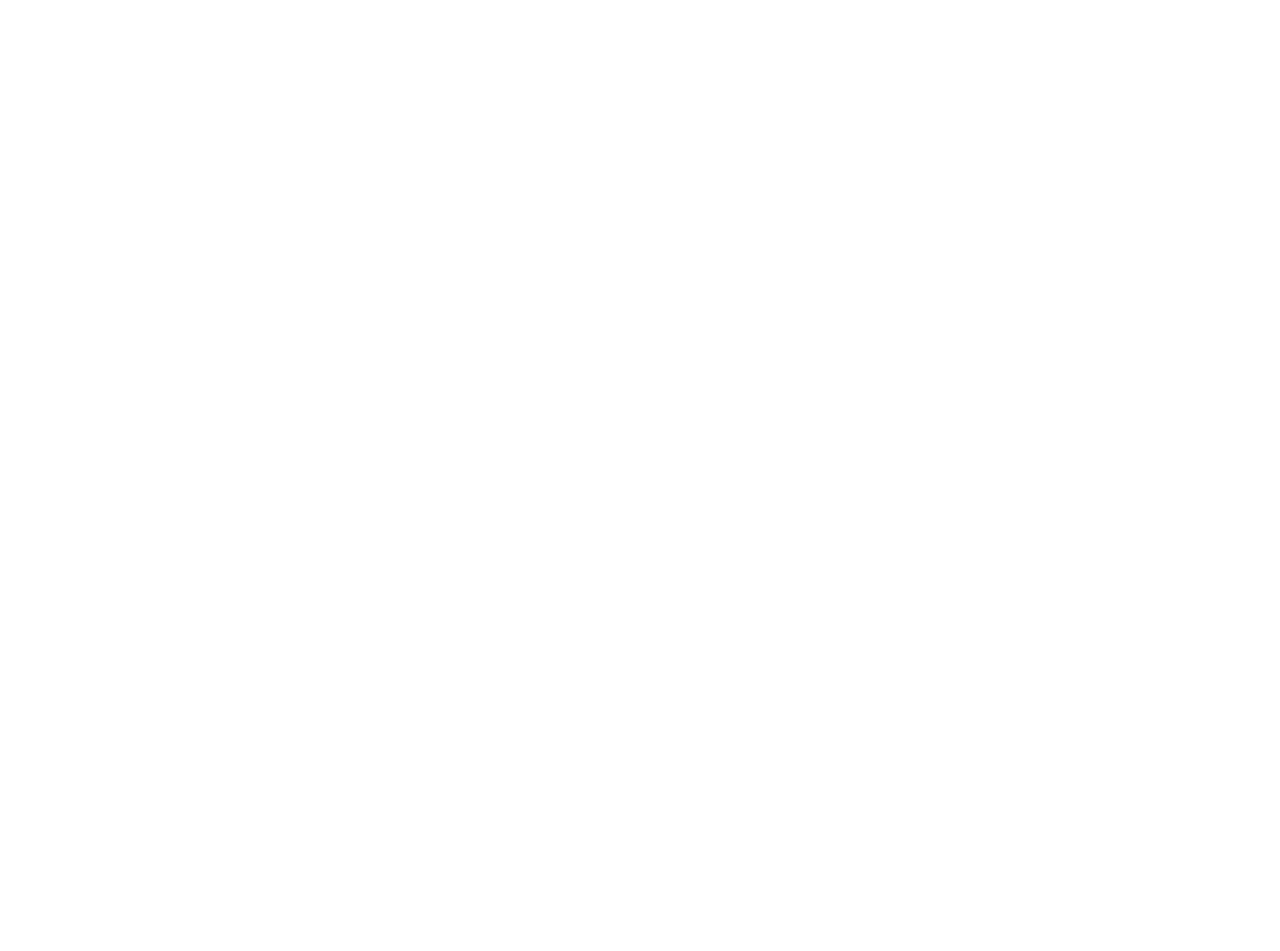
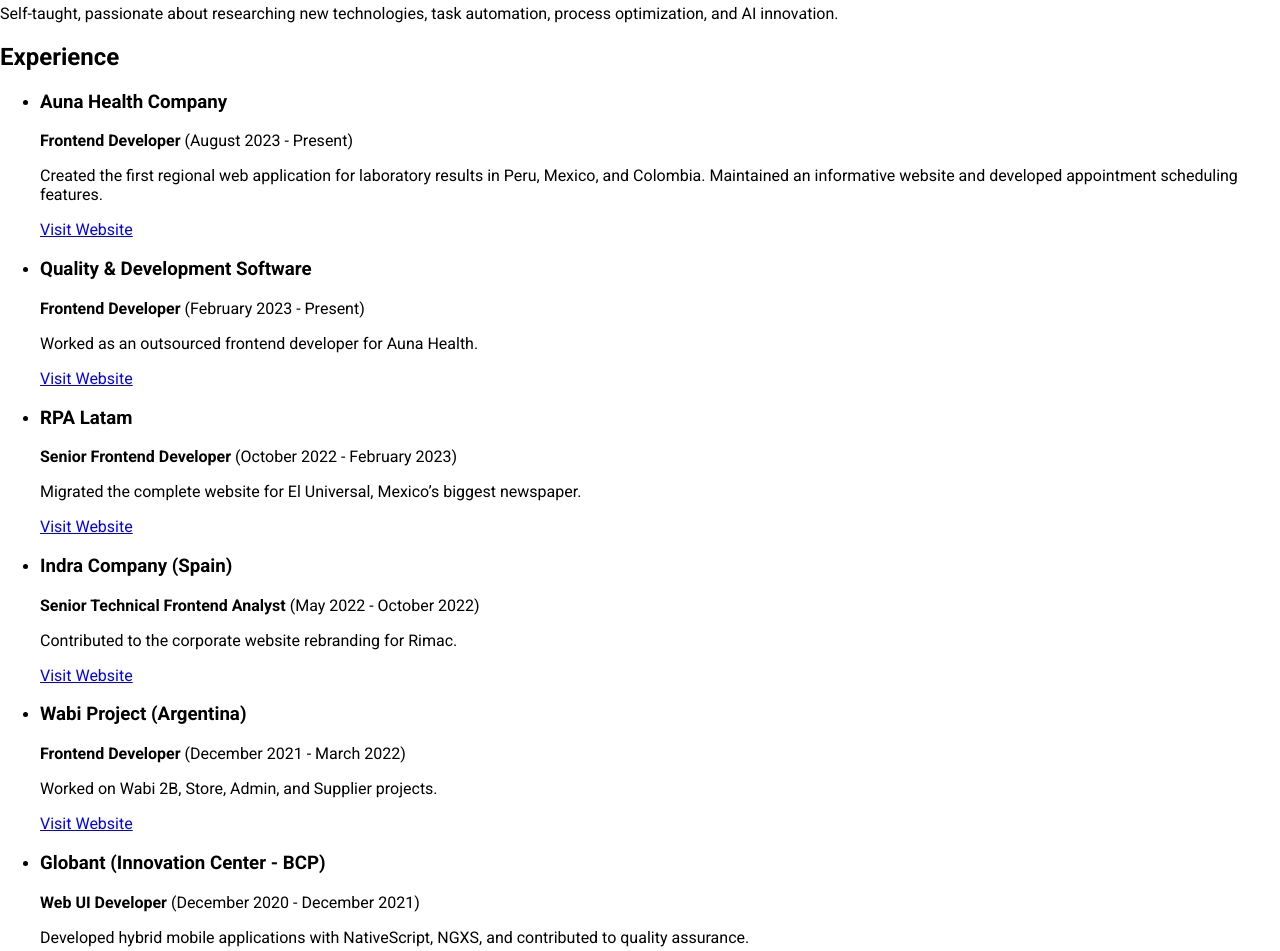
Before and after one commit to renaco/elrena.co, a Next.js app: page /home in a window 1280 px wide. Shown: the part 801-1752 px from the top of the page. Before the commit the page ends 814 px from the top, so only its background shows below. Built offline with nearby package versions, Linux system fonts and the light colour scheme.

Commit message:
feat: add portfolio header and experience list components

```diff
--- /dev/null
+++ b/components/portfolio/Header.tsx
@@ -0,0 +1,15 @@
+import React from "react";
+
+const Header: React.FC = () => {
+  return (
+    <header className="p-6 bg-gray-900 text-white text-center rounded-lg shadow-md">
+      <h1 className="text-2xl font-bold">Front-End Developer</h1>
+      <p className="mt-2 text-lg">
+        Self-taught, passionate about researching new technologies, task
+        automation, process optimization, and AI innovation.
+      </p>
+    </header>
+  );
+};
+
+export default Header;
--- /dev/null
+++ b/components/portfolio/index.tsx
@@ -0,0 +1,99 @@
+import { PortfolioStyle } from "./style";
+
+export const Portfolio = () => {
+  return (
+    <PortfolioStyle>
+      <h1>Hello!</h1>
+      <h2>My name is <strong>Renán</strong></h2>
+      <h3>I&apos;m work as a Frontend React Developer</h3>
+      <p>Thanks for visit my personal site</p>
+      <i></i>
+    </PortfolioStyle>
+  );
+}
+
+type Experience = {
+  company: string;
+  duration: string;
+  website: string;
+  role: string;
+  description: string;
+};
+
+const experienceData: Experience[] = [
+  {
+    company: "Auna Health Company",
+    duration: "August 2023 - Present",
+    website: "https://auna.org/",
+    role: "Frontend Developer",
+    description:
+      "Created the first regional web application for laboratory results in Peru, Mexico, and Colombia. Maintained an informative website and developed appointment scheduling features.",
+  },
+  {
+    company: "Quality & Development Software",
+    duration: "February 2023 - Present",
+    website: "Auna Health (Outsource)",
+    role: "Frontend Developer",
+    description: "Worked as an outsourced frontend developer for Auna Health.",
+  },
+  {
+    company: "RPA Latam",
+    duration: "October 2022 - February 2023",
+    website: "https://www.eluniversal.com.mx/",
+    role: "Senior Frontend Developer",
+    description: "Migrated the complete website for El Universal, Mexico’s biggest newspaper.",
+  },
+  {
+    company: "Indra Company (Spain)",
+    duration: "May 2022 - October 2022",
+    website: "https://www.rimac.com/",
+    role: "Senior Technical Frontend Analyst",
+    description: "Contributed to the corporate website rebranding for Rimac.",
+  },
+  {
+    company: "Wabi Project (Argentina)",
+    duration: "December 2021 - March 2022",
+    website: "https://www.wabicasa.com/",
+    role: "Frontend Developer",
+    description: "Worked on Wabi 2B, Store, Admin, and Supplier projects.",
+  },
+  {
+    company: "Globant (Innovation Center - BCP)",
+    duration: "December 2020 - December 2021",
+    website: "https://www.viabcp.com/cix-bcp",
+    role: "Web UI Developer",
+    description:
+      "Developed hybrid mobile applications with NativeScript, NGXS, and contributed to quality assurance.",
+  },
+  {
+    company: "El Comercio Group",
+    duration: "November 2015 - December 2020",
+    website: "https://neoauto.com/",
+    role: "Front-End Developer Lead",
+    description: "Developed NeoAuto (buy/sell cars platform) and PagoEfectivo (Fintech payment services).",
+  },
+];
+
+const ExperienceList: React.FC = () => {
+  return (
+    <div>
+      <h2>Experience</h2>
+      <ul>
+        {experienceData.map((exp, index) => (
+          <li key={index}>
+            <h3>{exp.company}</h3>
+            <p>
+              <strong>{exp.role}</strong> ({exp.duration})
+            </p>
+            <p>{exp.description}</p>
+            <a href={exp.website} target="_blank" rel="noopener noreferrer">
+              Visit Website
+            </a>
+          </li>
+        ))}
+      </ul>
+    </div>
+  );
+};
+
+export default ExperienceList;
--- /dev/null
+++ b/components/portfolio/style.ts
@@ -0,0 +1,32 @@
+import { styled } from "styled-components";
+
+export const PortfolioStyle = styled.div`
+  display: flex;
+  flex-direction: column;
+  justify-content: center;
+  align-items: center;
+  margin-top: 10%;
+  h1 {
+    font-size: 2.5rem;
+    margin-bottom: 0.5rem;
+  }
+  h2 {
+    font-size: 1.5rem;
+    margin-bottom: 0.5rem;
+  }
+  h3 {
+    font-size: 1.25rem;
+    margin-bottom: 0.5rem;
+  }
+  p {
+    font-size: 1rem;
+    margin-bottom: 0.5rem;
+  }
+  i {
+    display: block;
+    width: 100%;
+    height: 1px;
+    background-color: #000;
+    margin: 1rem 0;
+  }
+`;
--- a/pages/home.tsx
+++ b/pages/home.tsx
@@ -3,6 +3,8 @@
 import Card from "../components/card";
 import { useEffect } from "react";
 import { Divider } from "../components/divider";
+import ExperienceList from "../components/portfolio";
+import Header from "../components/portfolio/Header";
 
 const VideoContent = styled.div`
   width: 100%;
@@ -51,6 +53,7 @@
   }, []);
 
   return (
+    <>
       <VideoContent>
         <iframe
           src="https://www.youtube.com/embed/G9s87L0ZLgY?autoplay=1&amp;mute=1&amp;controls=0&amp;loop=1&amp;playlist=G9s87L0ZLgY&amp;enablejsapi=1&amp;showinfo=0"
@@ -61,6 +64,9 @@
         <Divider />
         <Card />
       </VideoContent>
+      <Header />
+      <ExperienceList />
+    </>
   );
 };
 
```
Lines whose indentation alone changed are shown as unchanged.
